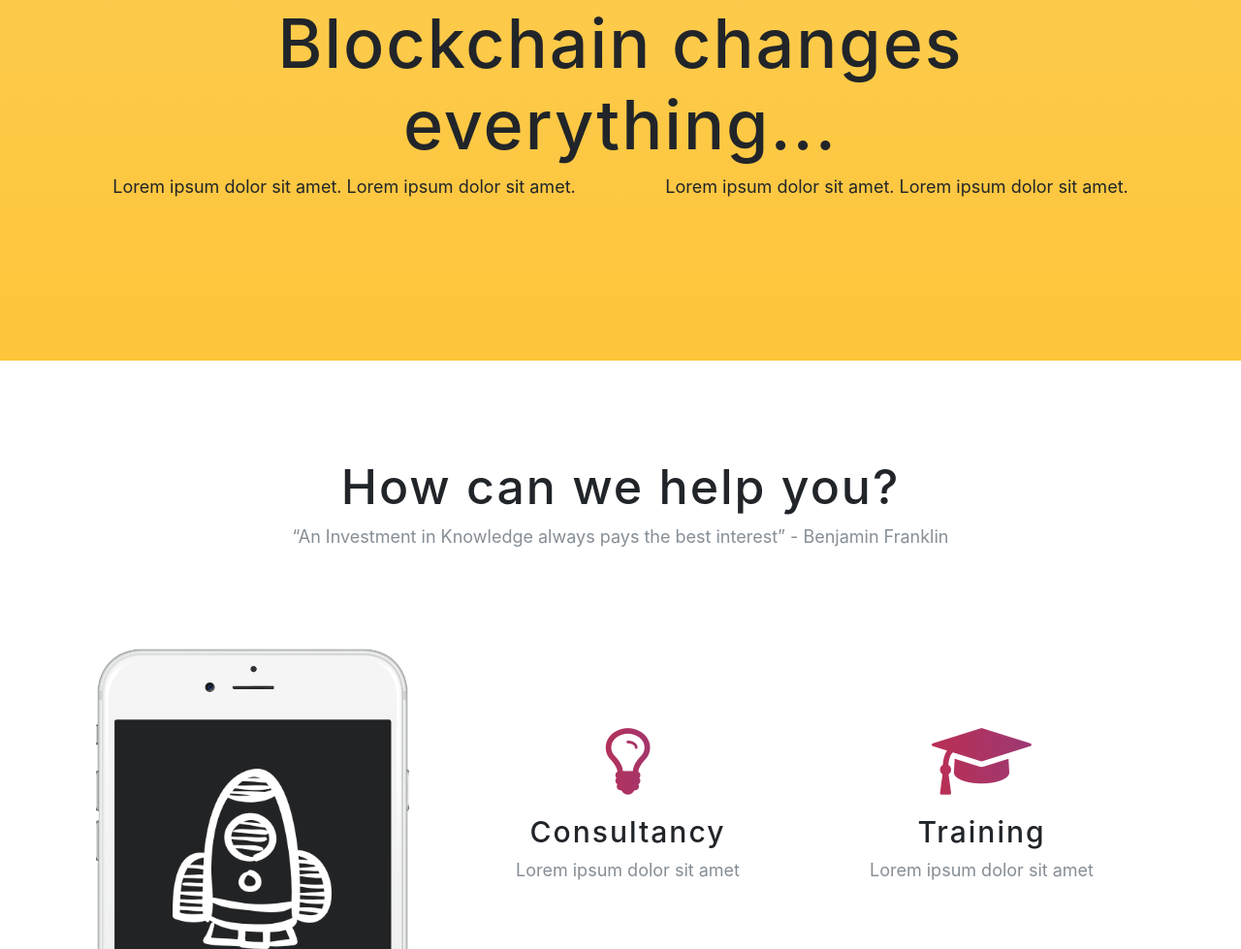
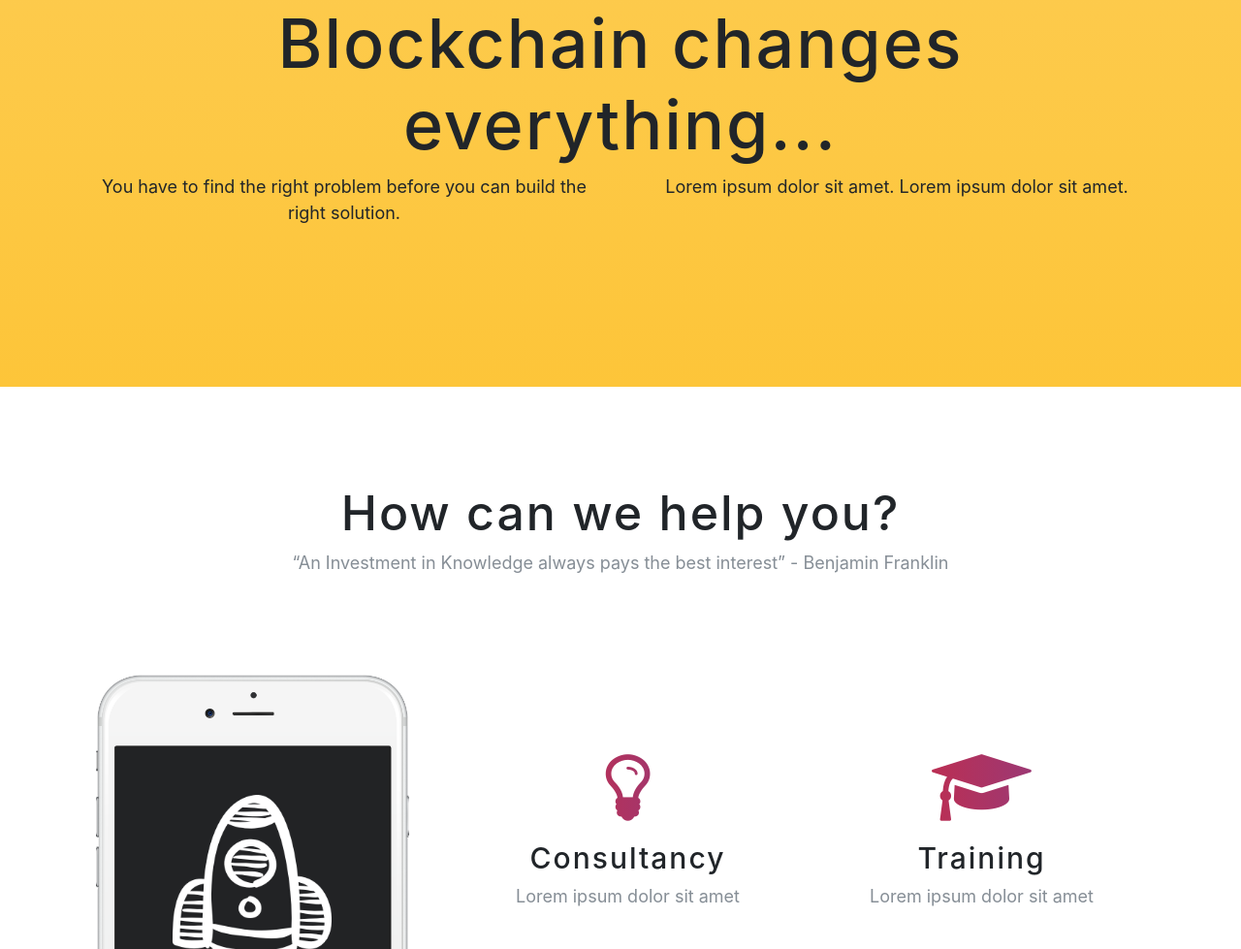
Before and after one commit to blockrockettech/blockrockettech.github.io, a website with bundled scripts: page index.html in a window 1280 px wide. Shown: the part 947-1926 px from the top of the page at 97% size. Built offline with nearby package versions, Linux system fonts and the light colour scheme; a web font is replaced by a local one.

Commit message:
trial text

```diff
--- a/index.html
+++ b/index.html
@@ -78,7 +78,7 @@
         </div>
         <div class="row">
           <div class="col-md-6">
-            <p>Lorem ipsum dolor sit amet. Lorem ipsum dolor sit amet.</p>
+            <p>You have to find the right problem before you can build the right solution.</p>
           </div>
           <div class="col-md-6">
              <p>Lorem ipsum dolor sit amet. Lorem ipsum dolor sit amet.</p>
```
